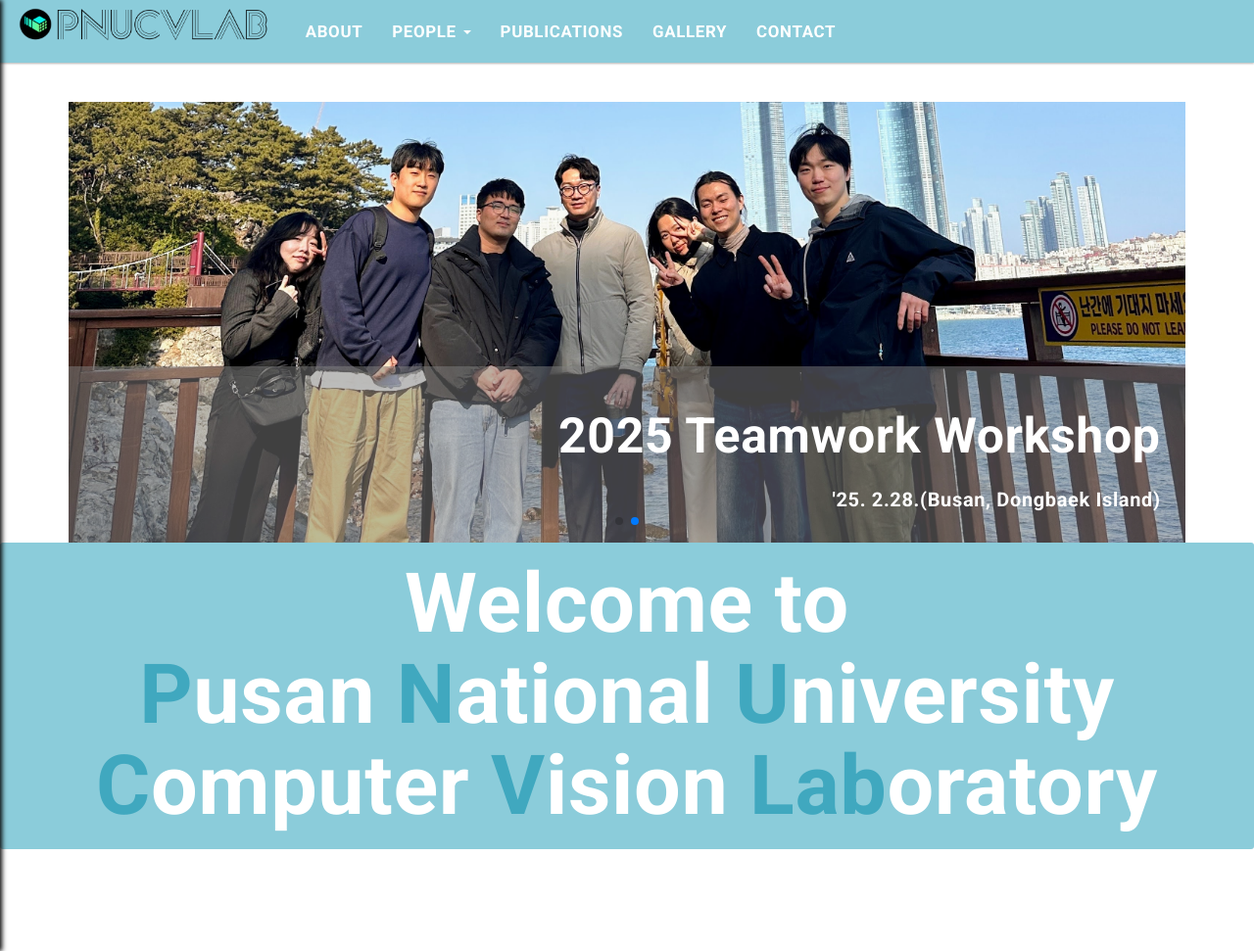
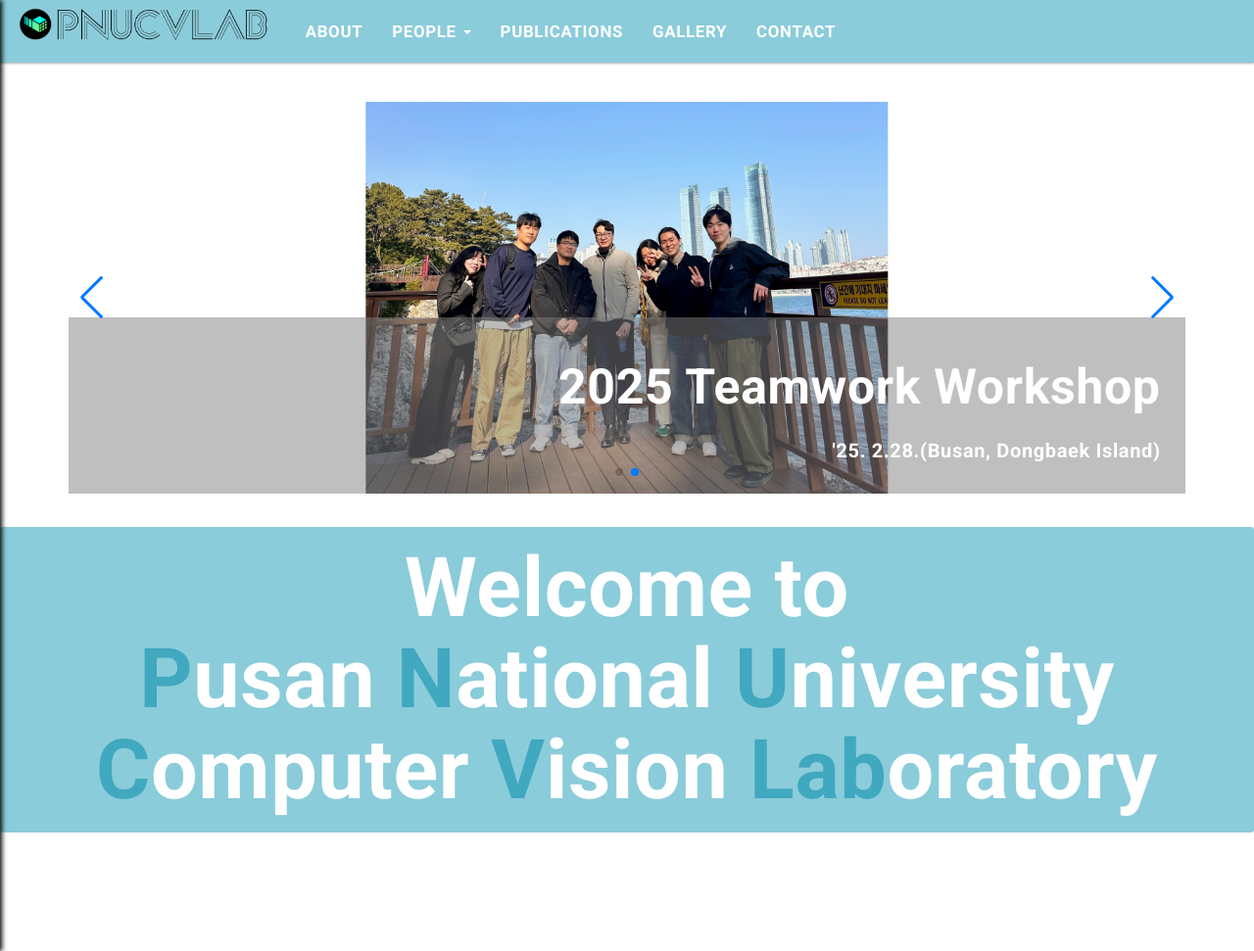
Before and after one commit to pnucvlab/pnucvlab.github.io, a Jekyll site: the page built from index.html, in a window 1280 px wide and 971 px high. Shown: the whole window at 98% size. Built offline with Jekyll 4.4.1, drawn with Linux system fonts in a browser that asks for light colours; the list of posts is cut into pages by our own code.

Commit message:
edit pointer button

```diff
--- a/assets/css/main.css
+++ b/assets/css/main.css
@@ -19,7 +19,7 @@
   .notice-swiper .swiper-slide .notice-image-wrapper {
 	position: relative;
 	width: 100%;
-	height: 450px;
+	height: 400px;
 	overflow: hidden;
   }
 
@@ -41,10 +41,10 @@
   .notice-swiper .swiper-slide .notice-image-wrapper .notice-image {
 	position: absolute;
 	top: 0;
-	left: 0;
-	width: 100%;
+	left: 50%;
 	height: 100%;
-	object-fit: cover;
+	transform: translateX(-50%);
+	width: auto;
   }
 
   .notice-swiper .notice-slide .notice-content {
@@ -58,23 +58,9 @@
 	box-sizing: border-box;
   }
 
-
-.notice-swiper .swiper-button-prev,
-.notice-swiper .swiper-button-next {
-  top: 50%;
-  width: 44px;
-  height: 44px;
-  margin-top: -22px;
-  z-index: 10;
-}
-
-.notice-swiper .swiper-button-prev {
-  left: -60px;
-}
-
-.notice-swiper .swiper-button-next {
-  right: -60px;
-}
+  .notice-slider-container {
+	margin-bottom: 2em;
+  }
 
 h1 {
 	counter-reset: h2counter;
```
